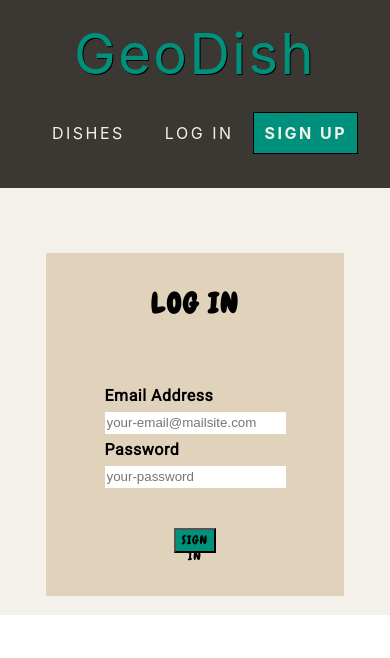
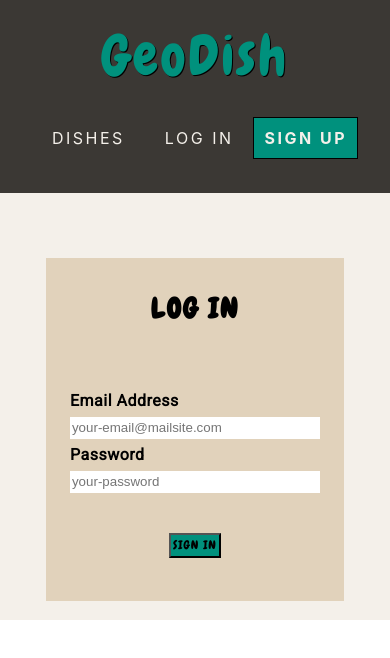
Before and after one commit to rararamberg/GeoDish-App, a React (Create React App) app in the folder client/: page /sign-in in a window 390 px wide. Shown: the top 658 px of the page. Built offline with nearby package versions, Linux system fonts and the light colour scheme; the HTML template or start-up script is replaced by a standard one.

Commit message:
minor design changes made to site, wokring on whiteboarding a landing page

```diff
--- a/client/src/components/Nav/Nav.css
+++ b/client/src/components/Nav/Nav.css
@@ -15,6 +15,7 @@ nav .logo {
   color: #00917d;
   font-size: 56px;
   text-shadow: 1px 1px #000000;
+  font-family: "Chewy";
 }
 
 .nav-bar {
--- a/client/src/screens/DishDetail/DishDetail.jsx
+++ b/client/src/screens/DishDetail/DishDetail.jsx
@@ -33,9 +33,10 @@ const DishDetail = (props) => {
         <div className="detail-container">
           <div className="details">
             <div className="details-name">{dish.name}</div>
-            <div className="details-restaurant">{dish.restaurant}</div>
+            <div className="details-restaurant">
+              <a href={dish.restaurant_url}>{dish.restaurant}</a>
+            </div>
             <div className="details-location">{dish.location}</div>
-            {/* <div className="restaurant-url">{dish.restaurant_url}</div> */}
             <div className="details-description">{dish.description}</div>
             <div className="details-price">${dish.price}.00</div>
             {/* <div className="keywords">{dish.keywords}</div> */}
--- a/client/src/screens/SignIn/SignIn.css
+++ b/client/src/screens/SignIn/SignIn.css
@@ -25,6 +25,7 @@
   font-weight: bold;
   font-family: "Roboto";
   letter-spacing: 0.5px;
+  width: 97%;
 }
 
 .log-in {
@@ -48,7 +49,7 @@
   font-size: 22px;
   text-align: center;
   height: 40px;
-  width: 25%;
+  width: auto;
   align-self: center;
   background-color: #00917d;
   color: black;
@@ -67,6 +68,7 @@
   .input-container {
     font-size: 16px;
     letter-spacing: 0.5px;
+    width: 95%;
   }
 
   .log-in {
@@ -76,6 +78,6 @@
   .login-btn {
     font-size: 12px;
     height: 25px;
-    width: 23%;
+    width: auto;
   }
 }
```
